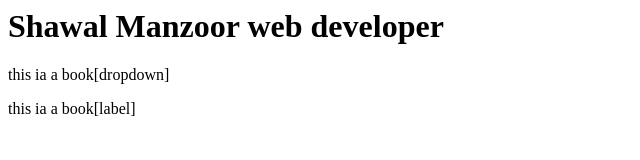
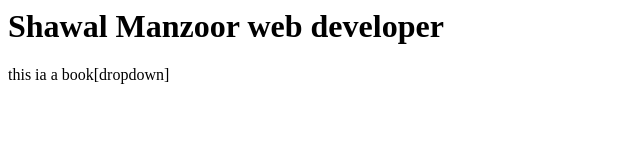
Before and after one commit to shawalmanzoor864-lab/backend-code, a plain HTML site: page index.html in a window 1280 px wide. Shown: the whole page, without its empty margins (0-640 px from the left). Drawn offline with Linux system fonts and the light colour scheme.

Commit message:
dropdown

```diff
--- a/index.html
+++ b/index.html
@@ -7,6 +7,6 @@
 <body>
     <h1>Shawal Manzoor web developer</h1>
     <p>this ia a book[dropdown]</p>
-    <p>this ia a book[label]</p>
+
 </body>
 </html>
```
